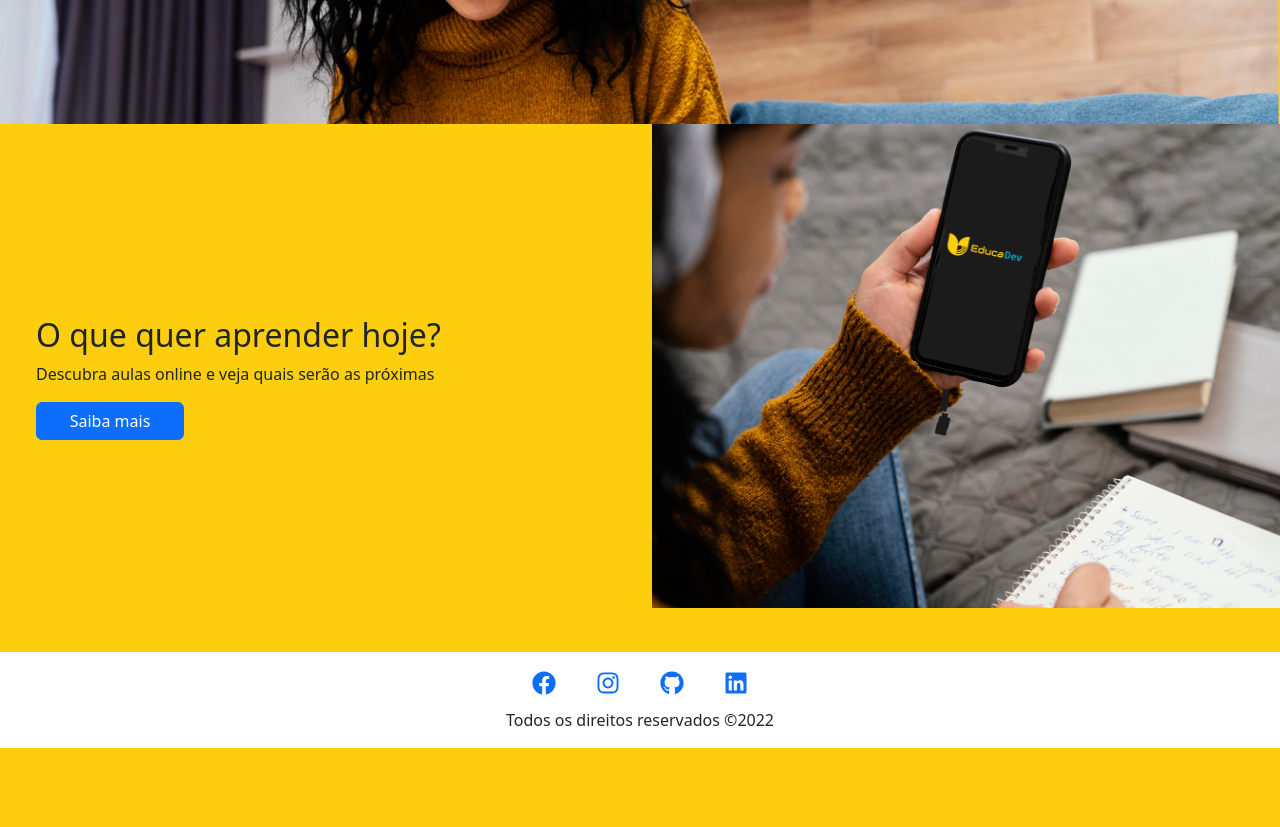
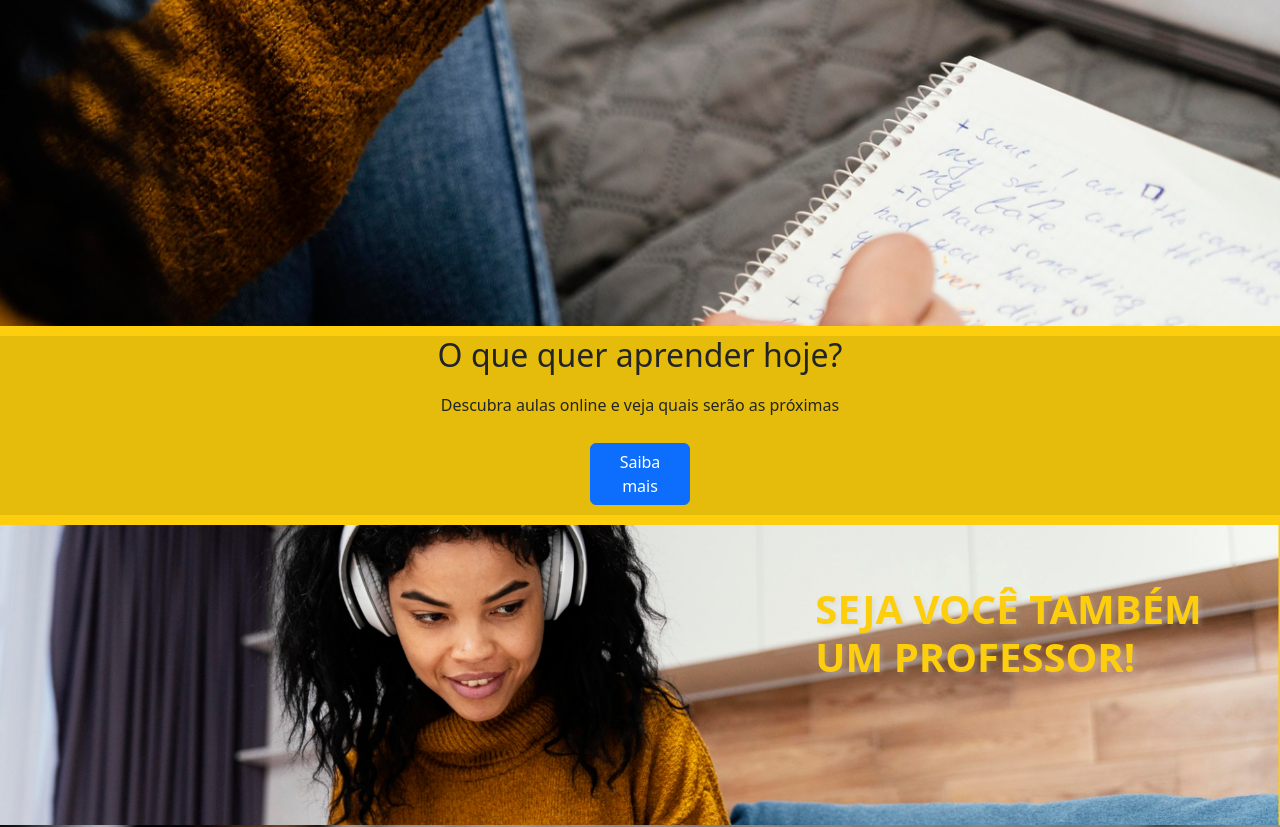
Before and after one commit to Hackathon-letscode/educadev, a React (Create React App) app in the folder front-end/: page /home in a window 1280 px wide. Shown: the part 1180-2007 px from the top of the page. Before the commit the page ends 1928 px from the top, so only its background shows below. Built offline with nearby package versions, Linux system fonts and the light colour scheme.

Commit message:
Alterando o layout da página Home

```diff
--- a/front-end/src/Components/Menu/Menu.js
+++ b/front-end/src/Components/Menu/Menu.js
@@ -24,7 +24,7 @@ function NavScrollExample() {
             // style={{ maxHeight: "100px" }}
             navbarScroll
           >
-            <Nav.Link to="/home" href="home">
+            <Nav.Link to="/home" href="/home">
               Home
             </Nav.Link>
             {/* <Nav.Link href="/javascript">Materias</Nav.Link> */}
--- a/front-end/src/Pages/Home.js
+++ b/front-end/src/Pages/Home.js
@@ -14,16 +14,21 @@ const Home = () => {
       </section>
       {/* <Container fluid> */}
       <section className="mb-0">
-        <Row>
-          <div className="col-6">
+        <Row className="d-flex flex-column">
+          {/* <div className="col-6">
             <Figure className="mb-0">
               <Figure.Image src={img01} className="mb-0" />
             </Figure>
-          </div>
-          <Container className="d-flex flex-column col-6 align-items-left justify-content-center container mb-0">
-            <h2>O que quer aprender hoje?</h2>
-            <p>Descubra aulas online e veja quais serão as próximas</p>
-            <Button className="w-25">Saiba mais</Button>
+          </div> */}
+          <Container className="container_figure d-flex flex-column col-12 align-items-left justify-content-center container mb-0">
+            <Figure className="mb-0">
+              <Figure.Image src={img01} className="mb-0" />
+            </Figure>
+            <div className="informacoes">
+              <h2>O que quer aprender hoje?</h2>
+              <p>Descubra aulas online e veja quais serão as próximas</p>
+              <Button className="button">Saiba mais</Button>
+            </div>
           </Container>
         </Row>
       </section>
@@ -42,17 +47,22 @@ const Home = () => {
         </Container>
       </section>
       <section>
-        <Row>
-          <Container className="d-flex flex-column col-6 align-items-right justify-content-center container ps-md-5 ps-3">
-            <h2>O que quer aprender hoje?</h2>
-            <p>Descubra aulas online e veja quais serão as próximas</p>
-            <Button className="w-25">Saiba mais</Button>
+      <Row className="d-flex flex-column">
+          {/* <div className="col-6">
+            <Figure className="mb-0">
+              <Figure.Image src={img01} className="mb-0" />
+            </Figure>
+          </div> */}
+          <Container className="container_figure d-flex flex-column col-12 align-items-left justify-content-center container mb-0">
+            <Figure className="mb-0">
+              <Figure.Image src={img01} className="mb-0" />
+            </Figure>
+            <div className="informacoes">
+              <h2>O que quer aprender hoje?</h2>
+              <p>Descubra aulas online e veja quais serão as próximas</p>
+              <Button className="button">Saiba mais</Button>
+            </div>
           </Container>
-          <div className="col-6">
-            <Figure>
-              <Figure.Image src={img01} />
-            </Figure>
-          </div>
         </Row>
       </section>
       {/* </Container> */}
--- a/front-end/src/Pages/home.css
+++ b/front-end/src/Pages/home.css
@@ -16,3 +16,21 @@ position: relative;
     font-size: 40px;
     text-shadow: 3px 2px 4px rgba(191,191,191,0.28);
 }
+
+.button {
+    margin-bottom: 10px;
+    width: 100px;
+}
+
+.informacoes {
+    display: flex;
+    flex-direction: column;
+    justify-content: center;
+    align-items: center;
+    background-color: rgba(0, 0, 0, 0.089);
+    margin: 10px 0px;
+}
+
+.informacoes p {
+    padding: 10px;
+}
```
